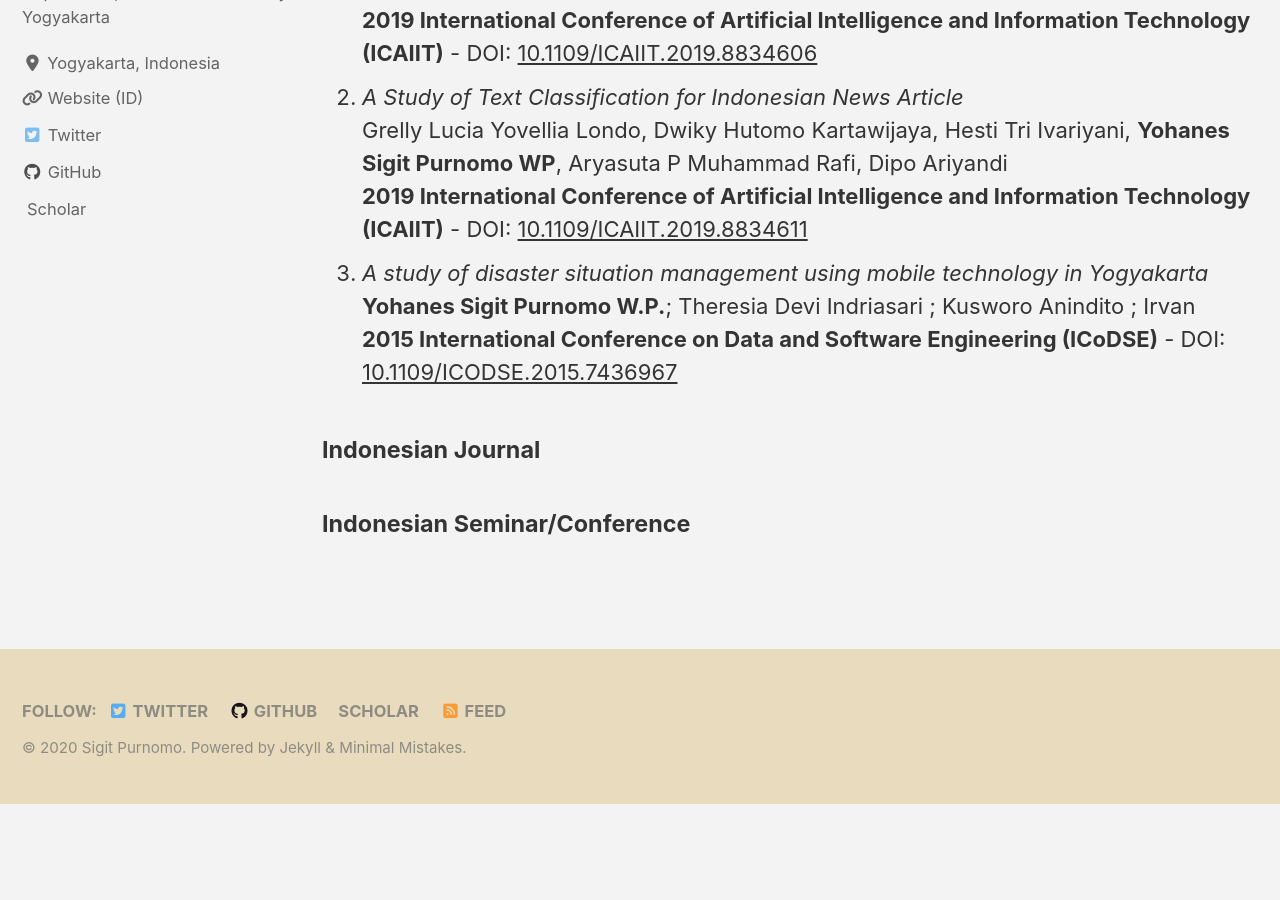
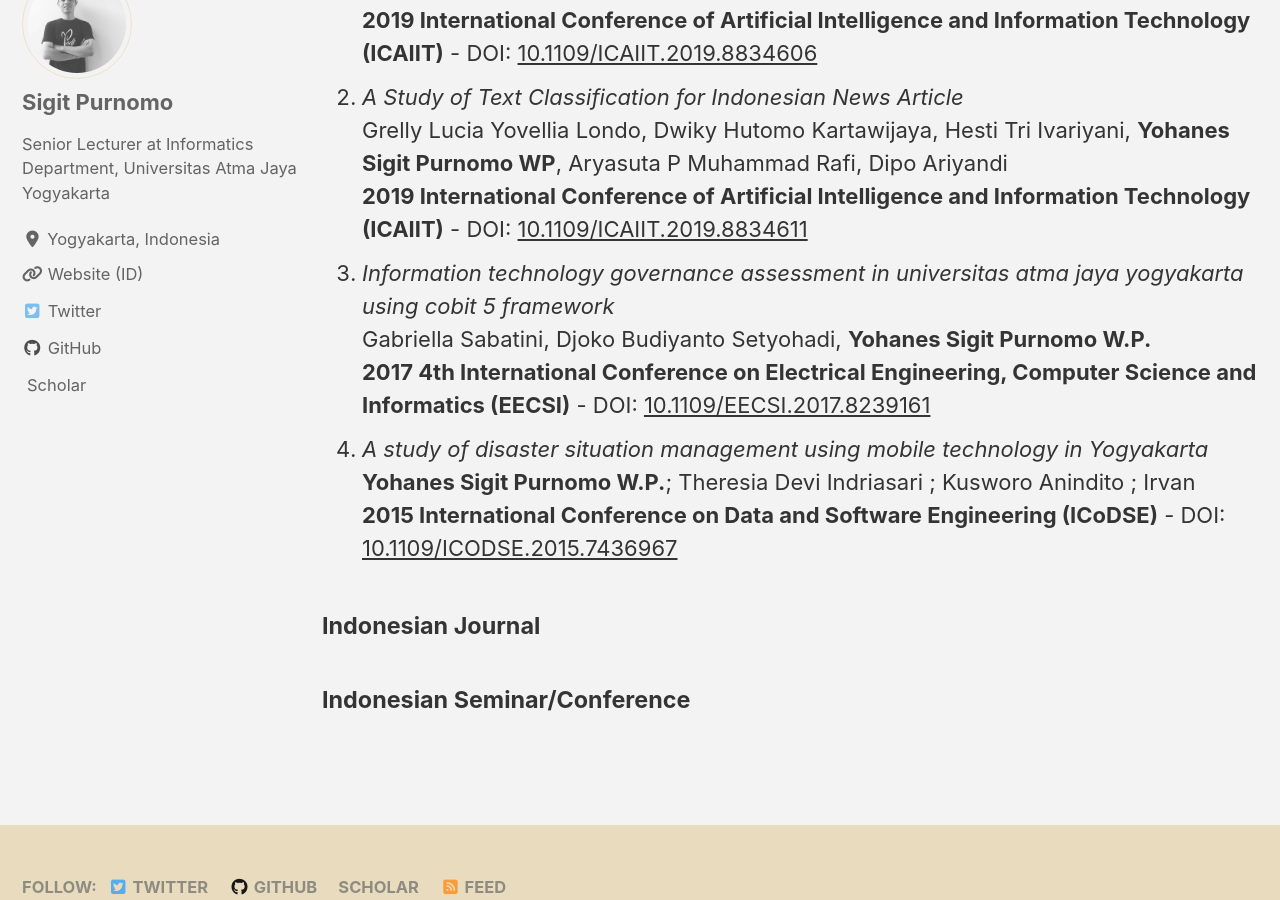
Before and after one commit to sigit-purnomo/sigit-purnomo.github.io, a Jekyll site: the page built from _pages/publication.md, in a window 1280 px wide and 900 px high, scrolled down 901 px. Built offline with Jekyll 4.4.1, drawn with Linux system fonts in a browser that asks for light colours; cached includes are drawn as plain includes; nearby versions of some CDN libraries; a style sheet for code colours, icons or effects is not loaded; before the commit the page ends 1705 px from its top, so only the background shows below that.

Commit message:
Update publication.md

```diff
--- a/_pages/publication.md
+++ b/_pages/publication.md
@@ -25,7 +25,10 @@ As a lecturer, one of my tasks is to publish articles on journals or conferences
 2. *A Study of Text Classification for Indonesian News Article*<br />
    Grelly Lucia Yovellia Londo, Dwiky Hutomo Kartawijaya, Hesti Tri Ivariyani, **Yohanes Sigit Purnomo WP**, Aryasuta P Muhammad Rafi, Dipo Ariyandi <br />
    **2019 International Conference of Artificial Intelligence and Information Technology (ICAIIT)** - DOI: [10.1109/ICAIIT.2019.8834611](https://doi.org/10.1109/ICAIIT.2019.8834611)
-3. *A study of disaster situation management using mobile technology in Yogyakarta* <br />
+3. *Information technology governance assessment in universitas atma jaya yogyakarta using cobit 5 framework* <br />
+   Gabriella Sabatini, Djoko Budiyanto Setyohadi, **Yohanes Sigit Purnomo W.P.** <br />
+   **2017 4th International Conference on Electrical Engineering, Computer Science and Informatics (EECSI)** - DOI: [10.1109/EECSI.2017.8239161](https://doi.org/10.1109/EECSI.2017.8239161)
+4. *A study of disaster situation management using mobile technology in Yogyakarta* <br />
    **Yohanes Sigit Purnomo W.P.**; Theresia Devi Indriasari ; Kusworo Anindito ; Irvan <br />
    **2015 International Conference on Data and Software Engineering (ICoDSE)** -  DOI: [10.1109/ICODSE.2015.7436967](https://doi.org/10.1109/ICODSE.2015.7436967)
 
```
